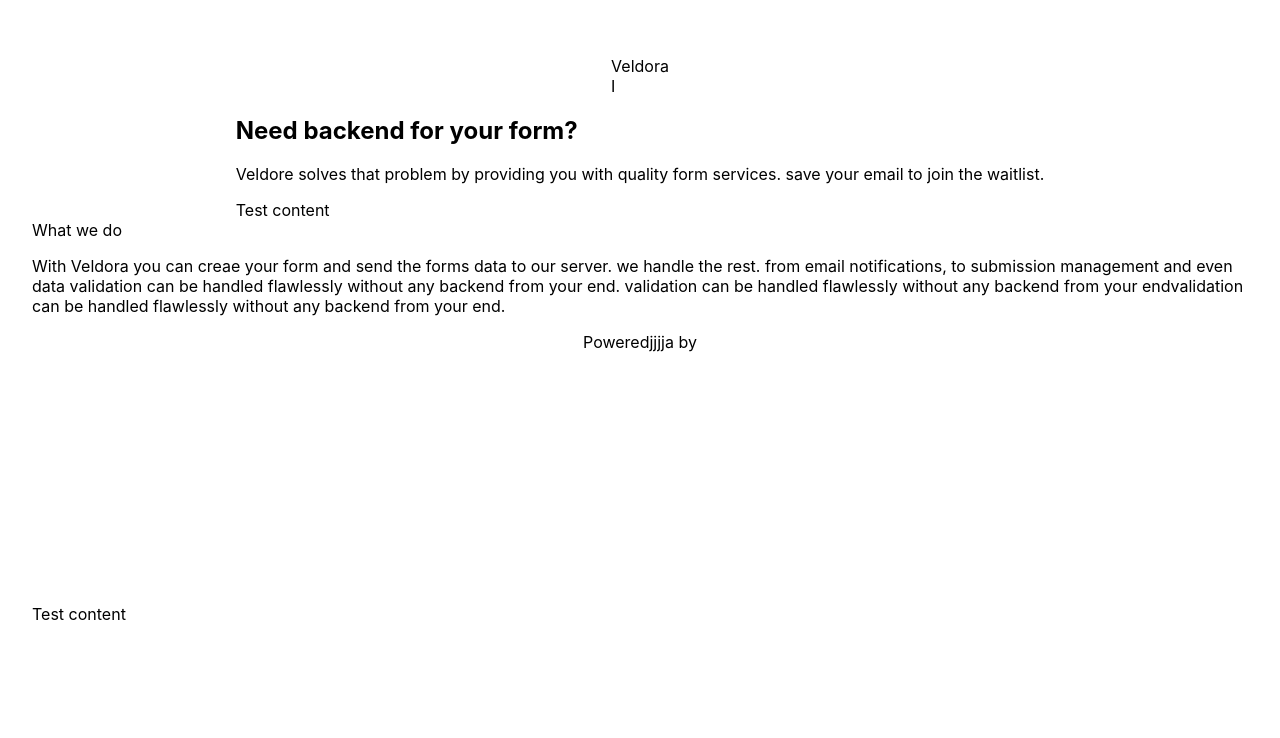
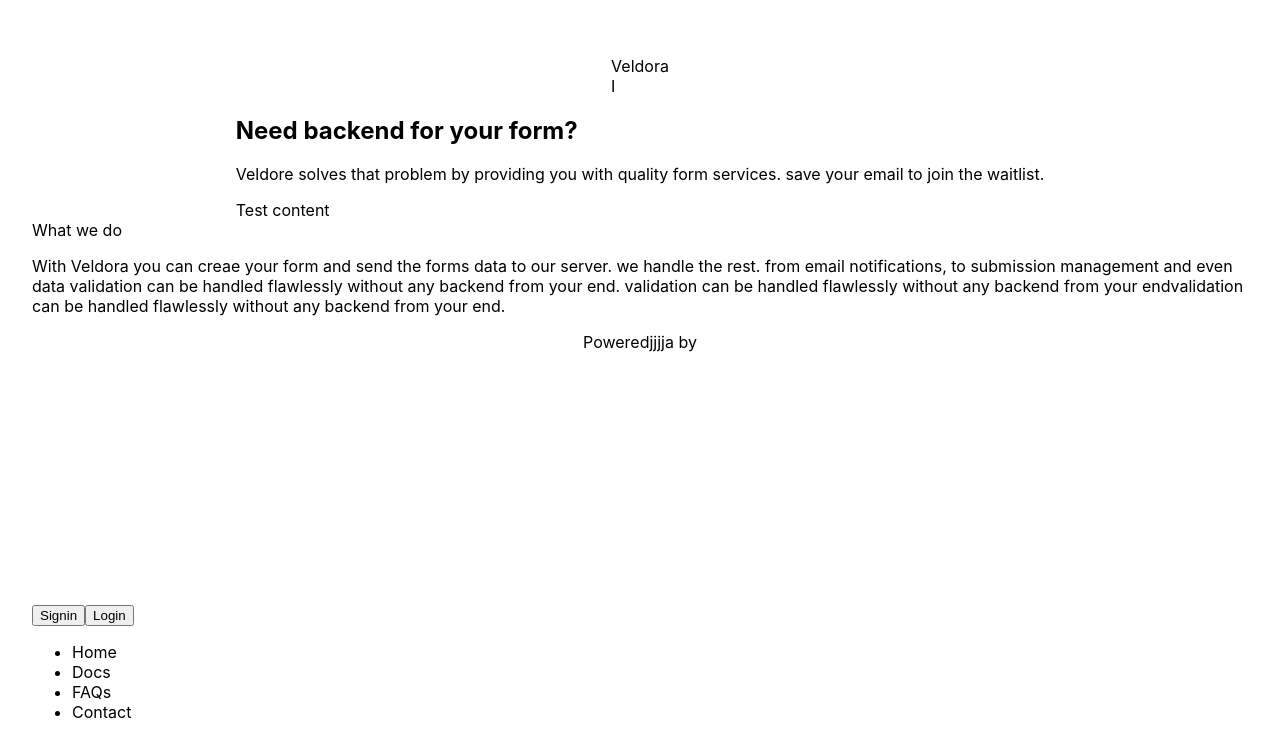
Before and after one commit to princecodes247/veldora--client, a Next.js app: page /waitlist in a window 1280 px wide. Shown: the part 196-934 px from the top of the page. Before the commit the page ends 820 px from the top, so only its background shows below. Built offline with nearby package versions, Linux system fonts and the light colour scheme.

Commit message:
update sidemenu component

```diff
--- a/components/SideMenu/SideMenu.jsx
+++ b/components/SideMenu/SideMenu.jsx
@@ -3,9 +3,22 @@ import PropTypes from 'prop-types';
 //import { Test } from './SideMenu.styles';
 
 const SideMenu = (props) => (
-  <div className="SideMenuWrapper">
-    Test content
-  </div>
+  <aside className="SideMenuWrapper">
+    <div className="buttons">
+      <button className="dno">
+        Signin
+      </button>
+      <button className="dno">
+        Login
+      </button>
+    </div>
+    <ul>
+      <li>Home</li>
+      <li>Docs</li>
+      <li>FAQs</li>
+      <li>Contact</li>
+    </ul>
+  </aside>
 );
 
 SideMenu.propTypes = {
```
